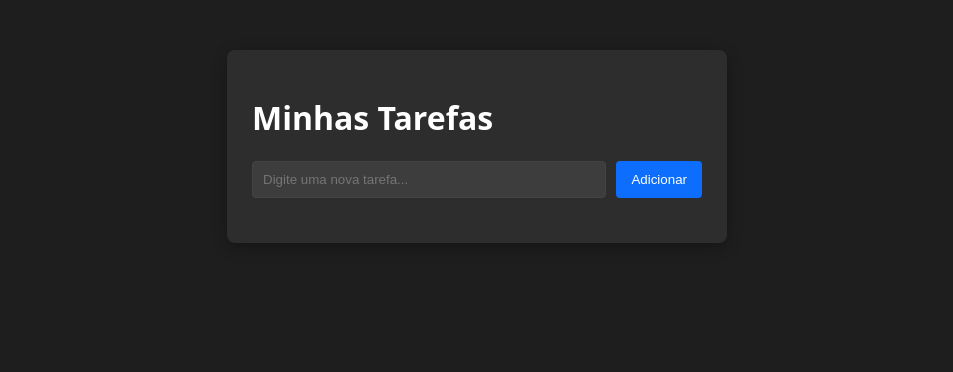
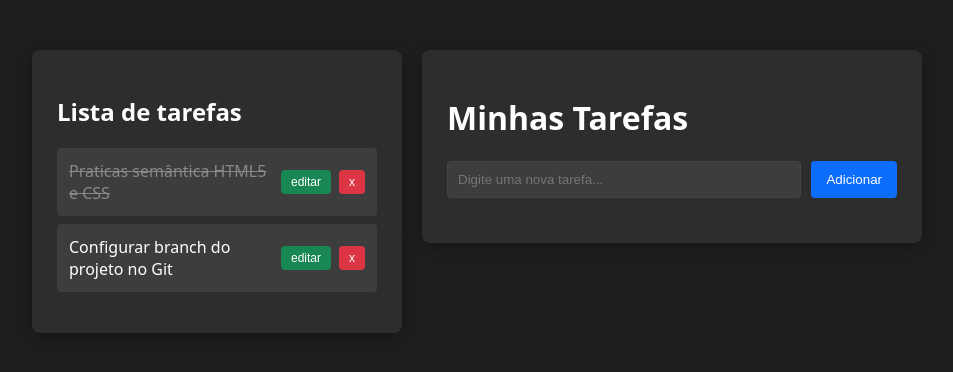
Before and after one commit to Paiva000/ProjetoWeb-FrontEnd-13, a plain HTML site: page front.html in a window 1280 px wide. Shown: the whole page, without its empty margins (163-1116 px from the left). Drawn offline with Linux system fonts and the light colour scheme.

Commit message:
Feat: Adição de Sidebar e Edição de tarefas

```diff
--- a/back.js
+++ b/back.js
@@ -16,16 +16,27 @@ async criarTarefa(titulo) {
         concluida: false
 };
 tarefas.push(novaTarefa);
-return novatarefa;
+return novaTarefa;
 },
 async alternarStatus(id) {
     await simularRede();
     const tarefa = tarefas.find(t => t.id === id);
     if (tarefa){
-        tarefa.concluida = !tarefa.concluido;
+        tarefa.concluida = !tarefa.concluida;
     }
     return tarefa;
-}
+},
+
+
+async editarTarefa(id, novoTitulo) {
+    await simularRede();
+    const tarefa = tarefas.find(t => t.id === id);
+    if (tarefa) {
+        tarefa.titulo = novoTitulo;
+    }
+    return tarefa;
+},
+
 async deleteTarefa(id) {
     await simularRede();
     tarefas = tarefas.filter(t => t.id !== id);
--- a/front.html
+++ b/front.html
@@ -7,15 +7,18 @@
     <link rel="stylesheet" href="style.css">
 </head>
 <body>
+    <aside class="sidebar">
+        <h2>Lista de tarefas</h2>
+        <ul id="taskList">
+
+        </ul>
+    </aside>
     <main class="container">
         <h1>Minhas Tarefas</h1>
         <form id="taskForm" class="input-group">
             <input type="text" id="taskInput" placeholder="Digite uma nova tarefa..." required>
             <button type="submit">Adicionar</button>
         </form>
-        <ul id="taskList">
-
-        </ul>
     </main>
     <script type="module" src="frontend.js"></script>
 </body>
--- a/frontend.js
+++ b/frontend.js
@@ -1,4 +1,4 @@
-import { api } from './backend.js';
+import { api } from './back.js';
 
 const form = document.getElementById('taskForm');
 const input = document.getElementById('taskInput');
@@ -10,16 +10,36 @@ async function carregarTarefas() {
 
     lista.innerHTML = '';
     tarefas.forEach(tarefa => {
-        const li = document.creatElement('li');
+        const li = document.createElement('li');
         if (tarefa.concluida) li.classList.add('concluida');
 
-        li.innerHTML = "<span>${tarefa.titulo}</span>"
-        <button class="btn-del">x</button>
-        ;
-        li.querySelector('span').addEventListener('click', async () => { await api.deleterTarefa(tarefa.id);
-        carregarTarefas();
-    });
-    lsita.appendChild(li);
+
+        li.innerHTML = `<span>${tarefa.titulo}</span>
+            <button class="btn-edit">editar</button>
+            <button class="btn-del">x</button>`;
+
+
+        li.querySelector('span').addEventListener('click', async () => {
+            await api.alternarStatus(tarefa.id);
+            carregarTarefas();
+        });
+
+
+        li.querySelector('.btn-edit').addEventListener('click', async () => {
+            const novoTitulo = prompt('Editar tarefa:', tarefa.titulo);
+            if (novoTitulo && novoTitulo.trim()) {
+                await api.editarTarefa(tarefa.id, novoTitulo.trim());
+                carregarTarefas();
+            }
+        });
+
+
+        li.querySelector('.btn-del').addEventListener('click', async () => {
+            await api.deleteTarefa(tarefa.id);
+            carregarTarefas();
+        });
+
+        lista.appendChild(li);
     });
 
 }
@@ -34,3 +54,6 @@ form.addEventListener('submit', async (e) => {
         carregarTarefas();
     }
 });
+
+
+carregarTarefas();
--- a/style.css
+++ b/style.css
@@ -6,6 +6,18 @@ body {
     justify-content: center;
     padding-top: 50px;
     margin: 0;
+    gap: 20px;
+    align-items: flex-start;
+}
+
+
+.sidebar {
+    background-color: #2d2d2d;
+    padding: 25px;
+    border-radius: 8px;
+    width: 100%;
+    max-width: 320px;
+    box-shadow: 0 4px 15px rgba(0,0,0,0.3);
 }
 
 
@@ -49,8 +61,9 @@ ul {
 }
 li {
     display: flex;
-    justify-content: space-bettween;
-    align-items: 12px;
+    justify-content: space-between;
+    align-items: center;
+    gap: 8px;
     padding: 12px;
     background: #3d3d3d;
     margin-bottom: 8px;
@@ -68,4 +81,12 @@ li span {cursor: pointer; flex: 1; }
     padding: 5px 10px;
     font-size: 12px;
 }
-.btn-del:hover { backgroun-color: #c82333; }
+.btn-del:hover { background-color: #c82333; }
+
+
+.btn-edit {
+    background-color: #198754;
+    padding: 5px 10px;
+    font-size: 12px;
+}
+.btn-edit:hover { background-color: #157347; }
```
